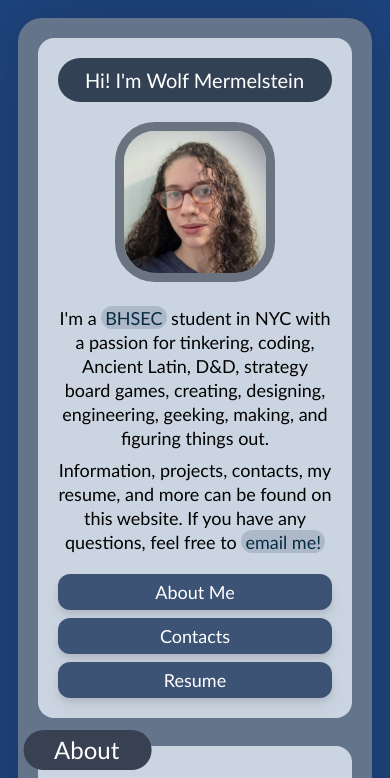
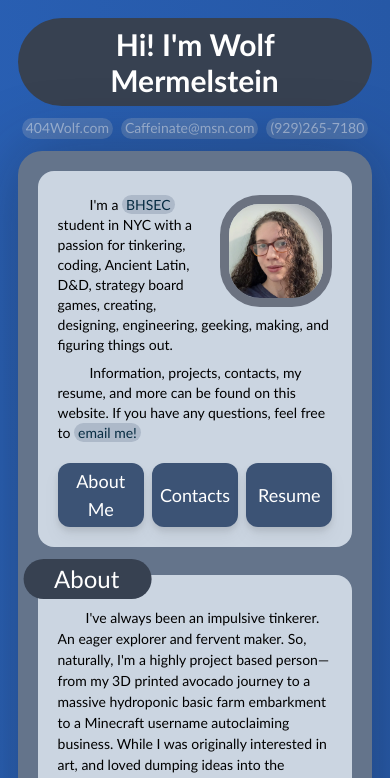
Before and after one commit to 404Wolf/404Wolf.com, a Next.js app: page / in a window 390 px wide. Shown: the top 778 px of the page. Built offline with nearby package versions, Linux system fonts and the light colour scheme.

Commit message:
Improved style consistency

```diff
--- a/src/components/header/BasicContacts.js
+++ b/src/components/header/BasicContacts.js
@@ -1,10 +1,10 @@
 import InlineButton from "@/components/misc/InlineButton";
 
 const BasicContacts = () => {
-    const backgroundColor = "bg-slate-350/[22%] backdrop-blur-xl drop-shadow-2xl-c text-slate-200/[35%]";
+    const backgroundColor = "bg-slate-350/[27%] backdrop-blur-xl drop-shadow-2xl-c text-slate-200/[55%] md:text-slate-200/[35%]";
 
     return (
-        <div className="p-2 rounded-xl sm:flex sm:gap-2">
+        <div className="p-2 rounded-xl flex gap-2 text-sm justify-center">
             <InlineButton internalTo="404Wolf.com" customBackgroundColor={ backgroundColor }>
                 404Wolf.com
             </InlineButton>
--- a/src/components/header/Header.js
+++ b/src/components/header/Header.js
@@ -25,17 +25,8 @@ const Header = () => {
     return (
         <div>
             <div className="flex flex-col gap-5 justify-between">
-
-                <div className="bg-slate-700 text-white rounded-3xl text-xl text-center p-2">
-                    <Greeter/>
-                </div>
-
-                <div className="block sm:hidden mx-auto w-40 h-40 relative">
-                    { profileImage }
-                </div>
-
-                <h2 className="text-lg text-center sm:text-left indent-0 sm:indent-8 leading-6 mt-1 my-auto">
-                    <div className="hidden sm:block h-36 w-36 relative float-right ml-4 mb-4 lg:mb-0">
+                <h2 className="text-sm md:text-lg text-left md:text-center sm:text-left indent-8 md:leading-6 mt-1 my-auto">
+                    <div className="h-28 w-28 md:h-36 md:w-36 relative float-right ml-2 mb-2 md:ml-4 md:mb-4 lg:mb-0">
                         { profileImage }
                     </div>
 
--- a/src/components/header/Navbar.js
+++ b/src/components/header/Navbar.js
@@ -2,7 +2,7 @@ import Navbutton from "./Navbutton";
 
 const Navbar = () => {
     return (
-        <div className="flex flex-col sm:flex-row justify-start text-center gap-2 md:gap-[3%]">
+        <div className="flex flex-row justify-start text-center gap-2 md:gap-[3%]">
             <Navbutton>About Me</Navbutton>
             <Navbutton>Contacts</Navbutton>
             <Navbutton>Resume</Navbutton>
--- a/src/components/layouts/MainLayout.js
+++ b/src/components/layouts/MainLayout.js
@@ -5,12 +5,12 @@ const MainLayout = ({ children, header, type=true }) => {
     return (
         <div>
             {header && <Link href="/">
-                <div className="hidden md:block absolute bg-gray-700 text-white rounded-full py-[6px] px-4 w-[23.6rem] scale-110 -translate-y-[1.4rem] -translate-x-[.3rem] text-lg text-4xl font-bold z-50 text-3xl font-bold">
+                <div className="md:absolute bg-gray-700 text-white rounded-full py-2 md:py-[6px] px-4 mx-auto mb-1 md:mb-4 md:my-0 md:mx-0 md:w-[23.6rem] md:scale-110 md:-translate-y-[1.4rem] md:-translate-x-[.3rem] text-2xl max-[690px]:text-3xl md:text-4xl text-center md:text-left font-bold z-50">
                     { type && <Greeter/> || header }
                 </div>
             </Link>}
 
-            <div className="hidden sm:block absolute top-[11.5rem] right-[-11.5rem] lg:top-0 lg:right-0 rotate-90 lg:rotate-0 z-50 rounded-xl">
+            <div className="md:absolute md:top-[11.5rem] md:right-[-11.5rem] lg:top-0 lg:right-0 md:rotate-90 lg:rotate-0 z-50 mb-1">
                 <BasicContacts/>
             </div>
 
--- a/src/pages/_document.js
+++ b/src/pages/_document.js
@@ -2,7 +2,7 @@ import { Html, Head, Main, NextScript } from 'next/document'
 
 export default function Document() {
     return (
-        <Html lang="en" className="p-[4.5%] lg:px-[10%] xl:px-[12.5%] bg-gradient-to-tr from-[#1d4480] to-[#1d4480]">
+        <Html lang="en" className="p-[4.5%] lg:px-[10%] xl:px-[12.5%] bg-gradient-to-tr from-[#2b65be] to-[#2658a6]">
             <Head/>
             <body>
                 <Main />
--- a/src/styles/markdown.css
+++ b/src/styles/markdown.css
@@ -47,6 +47,12 @@
   font-size: 1em;
   text-indent: 2em;
   padding-bottom: .5em;
+}
+
+@media not all and (min-width: 640px) { /* 1024px is "lg" with tailwind */
+  .markdown p {
+    font-size: 14px;
+  }
 }
 
 .markdown pre, code {
```
